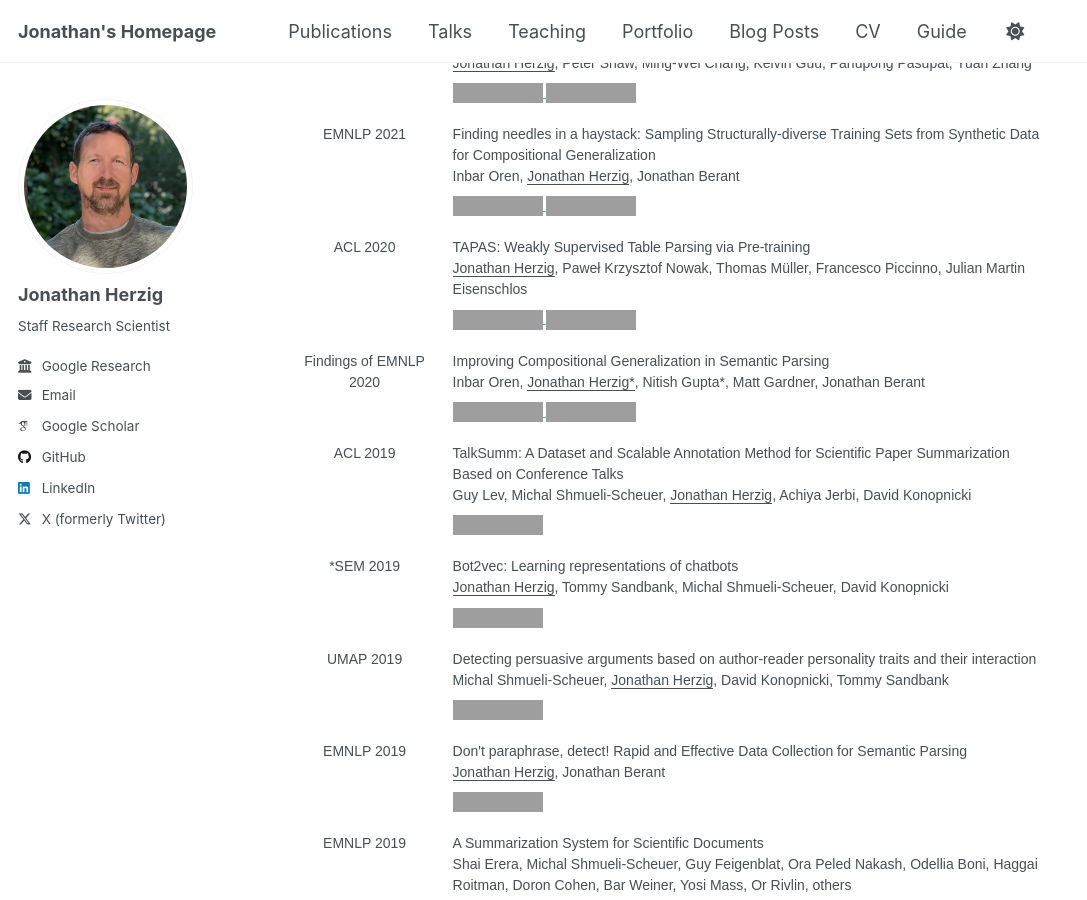
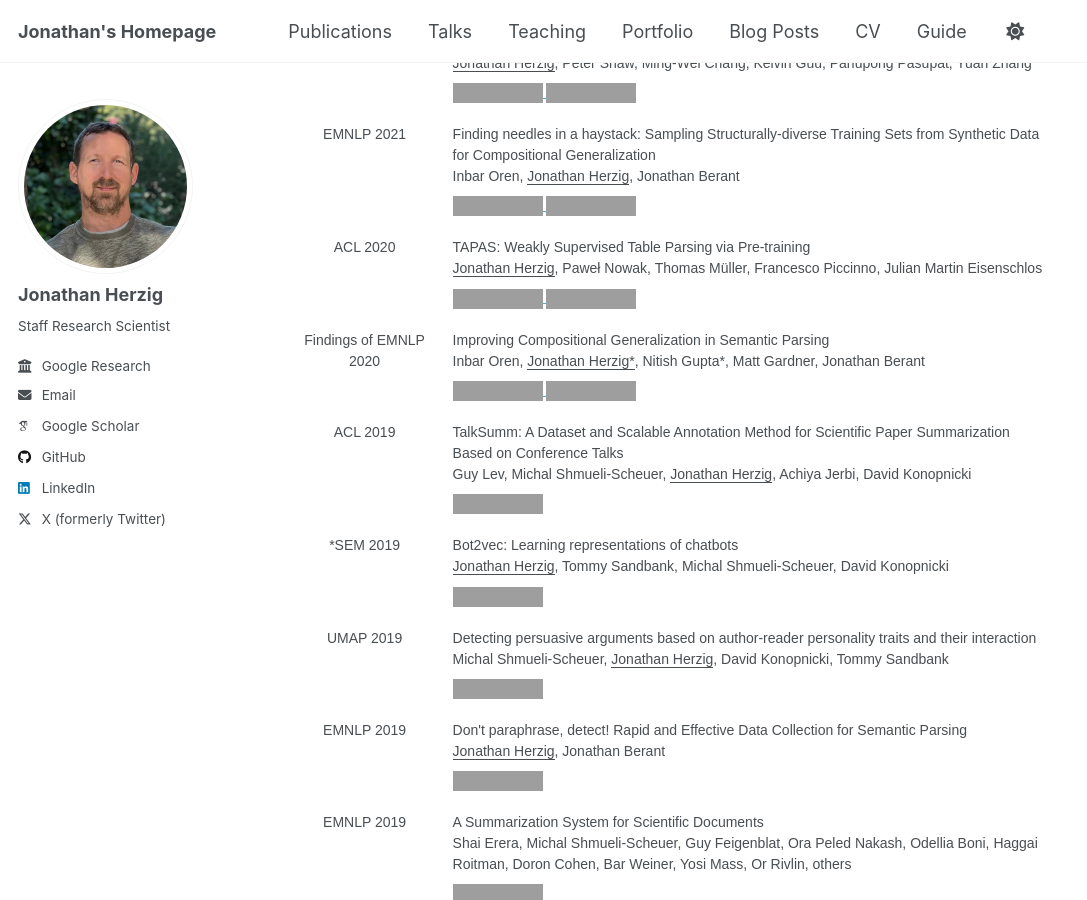
Before and after one commit to jonathanherzig/new-homepage, a Jekyll site: the page built from _pages/about.md, in a window 1280 px wide and 900 px high, scrolled down 3107 px, cut to the strip 0-900 px from the top of the window. Shown: the whole strip, without its empty margins (0-1087 px from the left). Built offline with Jekyll 4.4.1, drawn with Linux system fonts in a browser that asks for light colours; some web fonts are replaced; a script that is not in the unit is left out; grey boxes are pictures that could not be loaded.

Commit message:
Update publications.yml

```diff
--- a/_data/publications.yml
+++ b/_data/publications.yml
@@ -148,7 +148,7 @@
 
 - venue: "ACL 2020"
   title: "TAPAS: Weakly Supervised Table Parsing via Pre-training"
-  authors: "<u>Jonathan Herzig</u>, Paweł Krzysztof Nowak, Thomas Müller, Francesco Piccinno, Julian Martin Eisenschlos"
+  authors: "<u>Jonathan Herzig</u>, Paweł Nowak, Thomas Müller, Francesco Piccinno, Julian Martin Eisenschlos"
   pdf: "https://arxiv.org/pdf/2004.02349"
   github: "https://github.com/google-research/tapas"
 
```
